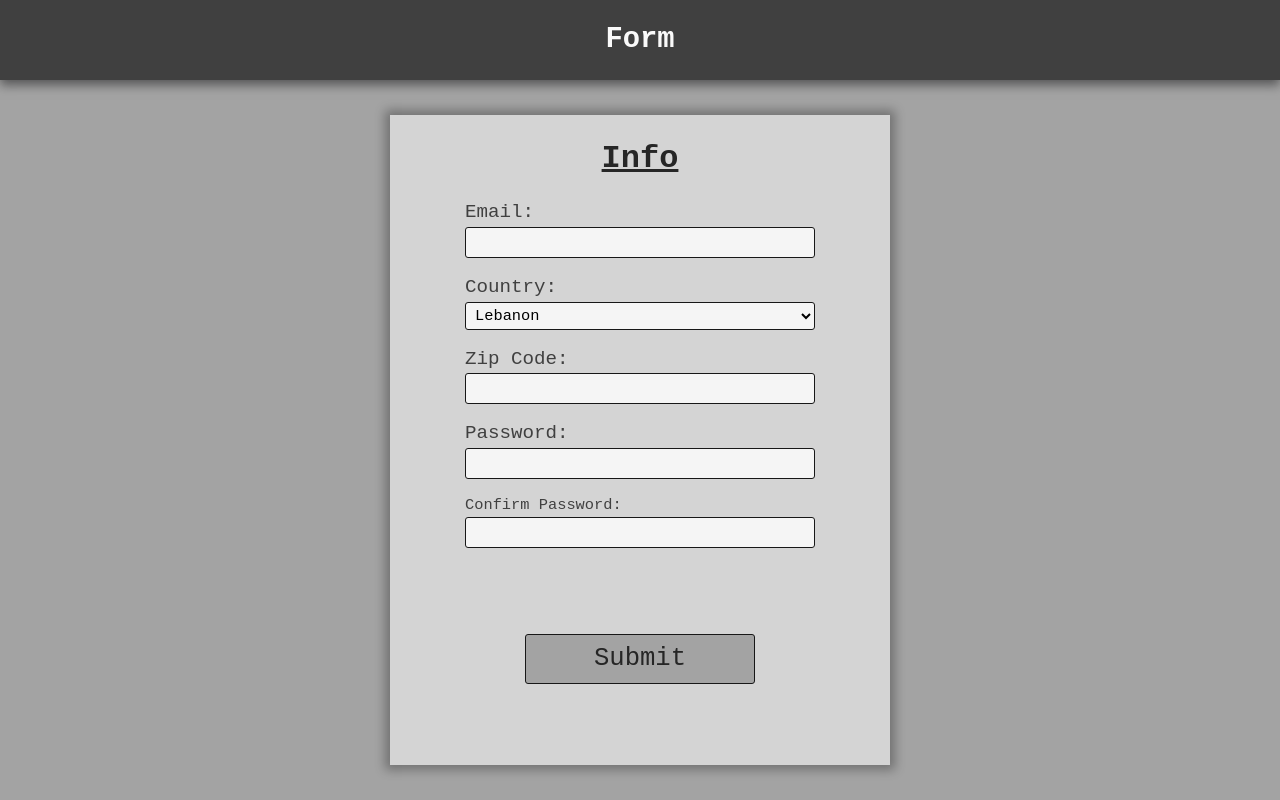
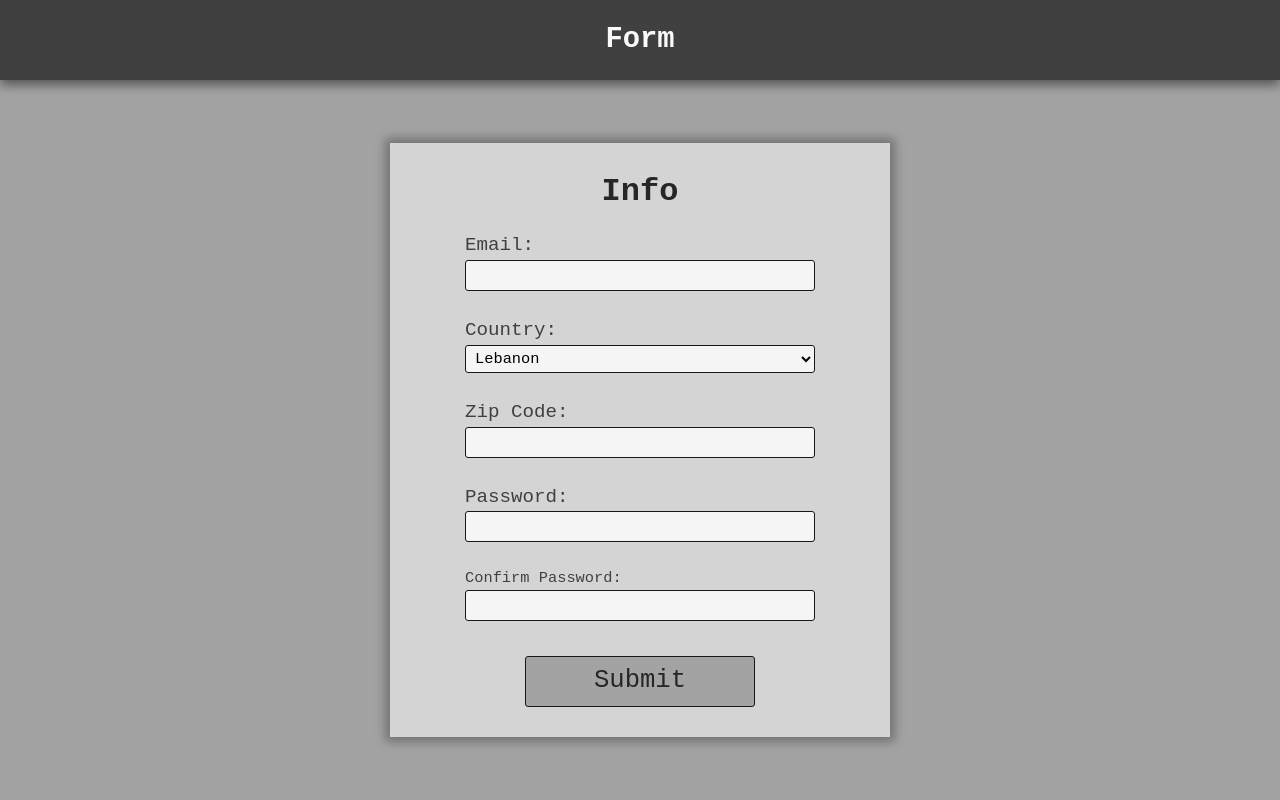
Before and after one commit to leavesturninsideyou/js-validation-form, a plain HTML site: page index.html in a window 1280 px wide. Drawn offline with Linux system fonts and the light colour scheme.

Commit message:
Modify form style

```diff
--- a/style.css
+++ b/style.css
@@ -51,6 +51,7 @@ form {
     display: flex;
     flex-direction: column;
     align-items: center;
+    align-self: center;
     gap: 25px;
 
     width: 100%;
@@ -64,8 +65,8 @@ form {
 
 form > h1 {
     color: #262626;
-
-    text-decoration: underline;
+    margin-top: 5px;
+    margin-bottom: -10px;
 }
 
 .form-row {
@@ -78,7 +79,6 @@ form > h1 {
 
     width: 100%;
     max-width: 350px;
-    margin-top: -10px;
 }
 
 label {
@@ -107,7 +107,7 @@ select {
 
 form > button {
     width: 50%;
-    margin: auto auto;
+    margin: 10px auto;
     padding: 5px;
     border: 1px solid #171717;
     border-radius: 3px;
```
